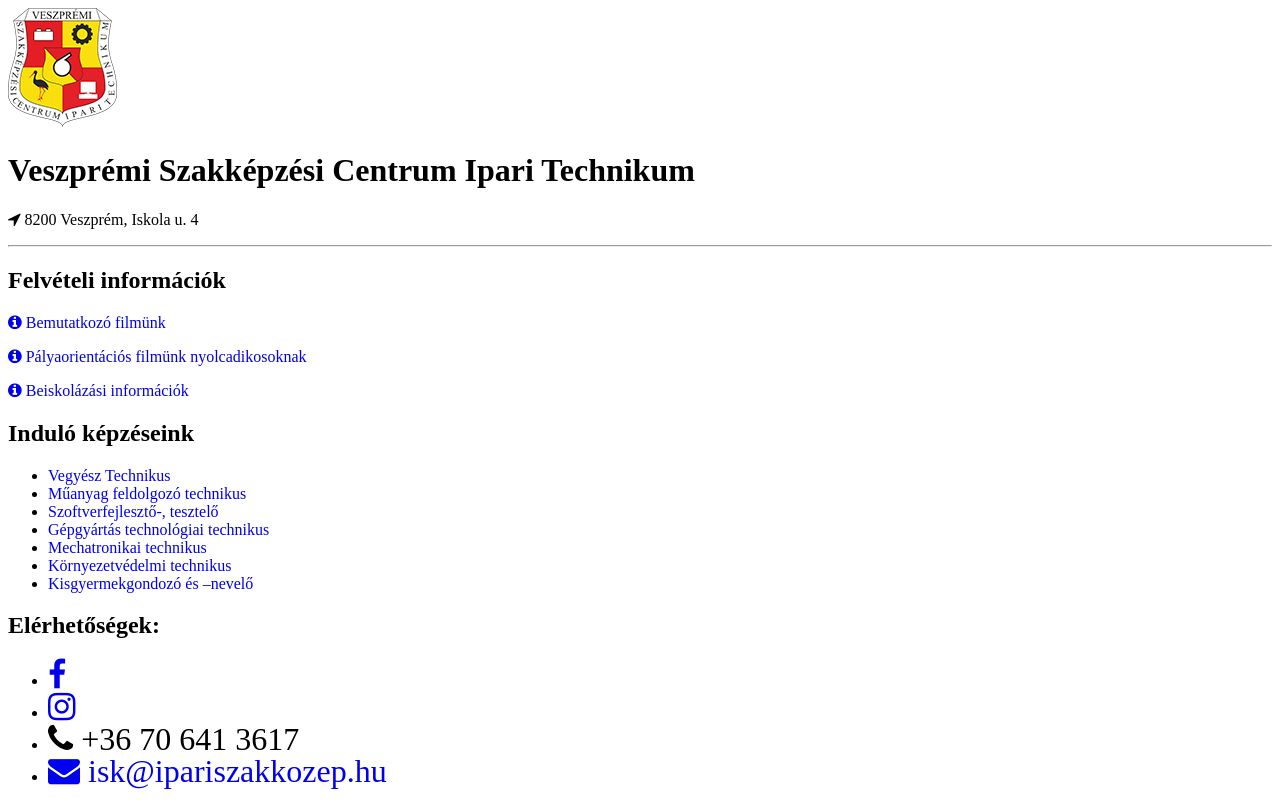
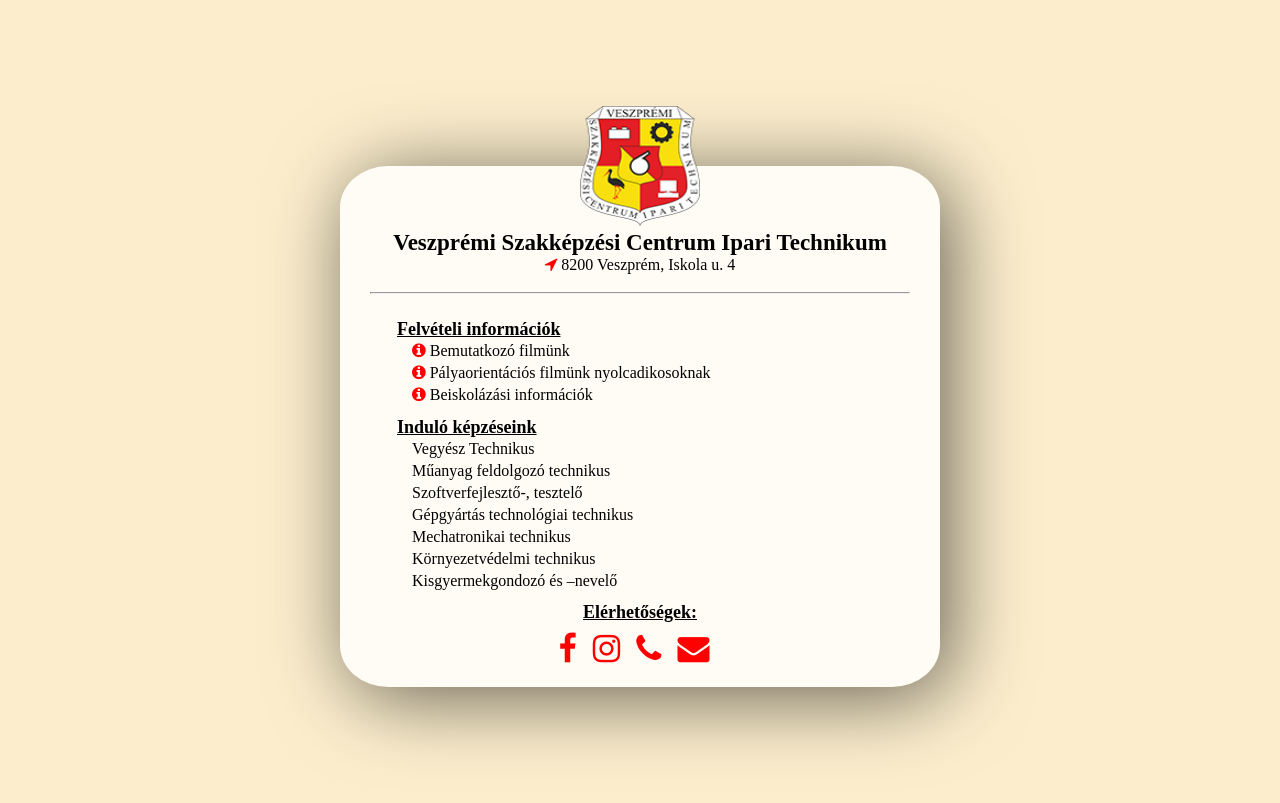
Before and after one commit to pedina/suli-oldal, a plain HTML site: page index.html in a window 1280 px wide. Drawn offline with Linux system fonts and the light colour scheme.

Commit message:
add base file structure

```diff
--- a/index.html
+++ b/index.html
@@ -2,7 +2,7 @@
 <html lang="hu">
 <head>
     <link rel="stylesheet" href="https://maxcdn.bootstrapcdn.com/font-awesome/4.7.0/css/font-awesome.min.css" type="text/css">
-    <link rel="stylesheet" href="iskola.css" type="text/css">
+    <link rel="stylesheet" href="main.css" type="text/css">
     <meta charset="UTF-8">
     <meta name="viewport" content="width=device-width, initial-scale=1.0">
     <title>Veszprémi Szakképzési Centrum Ipari Technikum</title>
```
Also changed, not shown: 1 other file.
